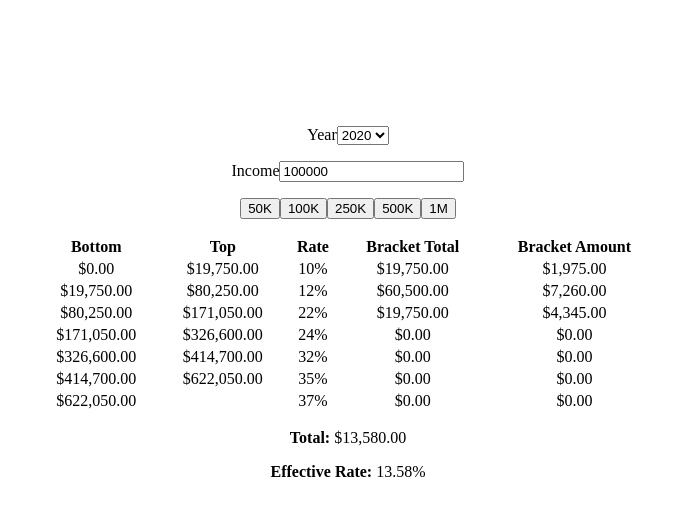
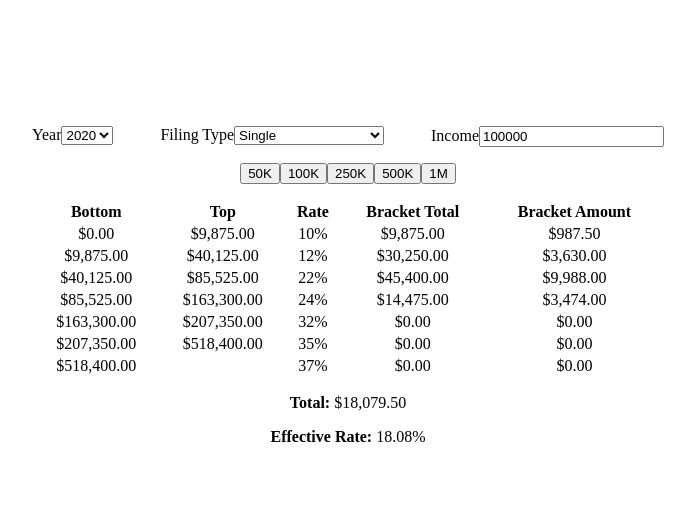
Before and after one commit to kddnewton/taxes, a React app: page / in a window 1280 px wide. Shown: the top 516 px of the page, without its empty margins (292-987 px from the left). Built offline with nearby package versions, Linux system fonts and the light colour scheme; the HTML template or start-up script is replaced by a standard one.

Commit message:
Add filing type

```diff
--- a/src/index.tsx
+++ b/src/index.tsx
@@ -8,6 +8,7 @@ type BracketSets = typeof import("./bracketSets.json");
 type BracketSetKey = keyof BracketSets;
 
 type Bracket = BracketSets extends ({ [key: string]: (infer U)[] }) ? U : never;
+type FilingType = "single" | "joint" | "heads";
 
 type IncomeButtonProps = {
   value: number;
@@ -35,15 +36,16 @@ type SegmentProps = {
   bracket: Bracket;
   nextBracket?: Bracket;
   income: number;
+  filingType: FilingType;
 };
 
-const Segment: React.FC<SegmentProps> = ({ amount, bracket, nextBracket, income }) => (
+const Segment: React.FC<SegmentProps> = ({ amount, bracket, nextBracket, income, filingType }) => (
   <tr>
     <td>
-      <Money amount={bracket.joint} />
+      <Money amount={bracket[filingType]} />
     </td>
     <td>
-      {nextBracket && <Money amount={nextBracket.joint} />}
+      {nextBracket && <Money amount={nextBracket[filingType]} />}
     </td>
     <td>{bracket.rate}%</td>
     <td>
@@ -61,6 +63,11 @@ const App = () => {
     setBracketSetKey(event.target.value as BracketSetKey);
   };
 
+  const [filingType, setFilingType] = useState<FilingType>("single");
+  const onFilingTypeChange = (event: React.ChangeEvent<HTMLSelectElement>) => {
+    setFilingType(event.target.value as FilingType);
+  };
+
   const [income, setIncome] = useState<number>(100000);
   const onIncomeChange = (event: React.ChangeEvent<HTMLInputElement>) => {
     setIncome(parseInt(event.target.value, 10));
@@ -71,7 +78,7 @@ const App = () => {
 
   const amounts = bracketSet.map((bracket, index) => {
     const nextBracket = bracketSet[index + 1];
-    const amount = getAmount(income, bracket.joint, nextBracket && nextBracket.joint);
+    const amount = getAmount(income, bracket[filingType], nextBracket && nextBracket[filingType]);
 
     taxTotal += amount * bracket.rate / 100;
     return amount;
@@ -79,7 +86,7 @@ const App = () => {
 
   return (
     <div style={{ width: "50%", margin: "10% 25%", textAlign: "center" }}>
-      <p>
+      <p style={{ display: "flex", justifyContent: "space-between" }}>
         <label htmlFor="year">
           Year
           <select id="year" name="year" onChange={onBracketSetKeyChange} value={bracketSetKey}>
@@ -88,8 +95,14 @@ const App = () => {
             ))}
           </select>
         </label>
-      </p>
-      <p>
+        <label htmlFor="type">
+          Filing Type
+          <select id="type" name="type" onChange={onFilingTypeChange} value={filingType}>
+            <option value="single">Single</option>
+            <option value="joint">Married Filing Jointly</option>
+            <option value="heads">Heads of Households</option>
+          </select>
+        </label>
         <label htmlFor="income">
           Income
           <input
@@ -128,6 +141,7 @@ const App = () => {
               bracket={bracket}
               nextBracket={bracketSet[index + 1]}
               income={income}
+              filingType={filingType}
             />
           ))}
         </tbody>
```
